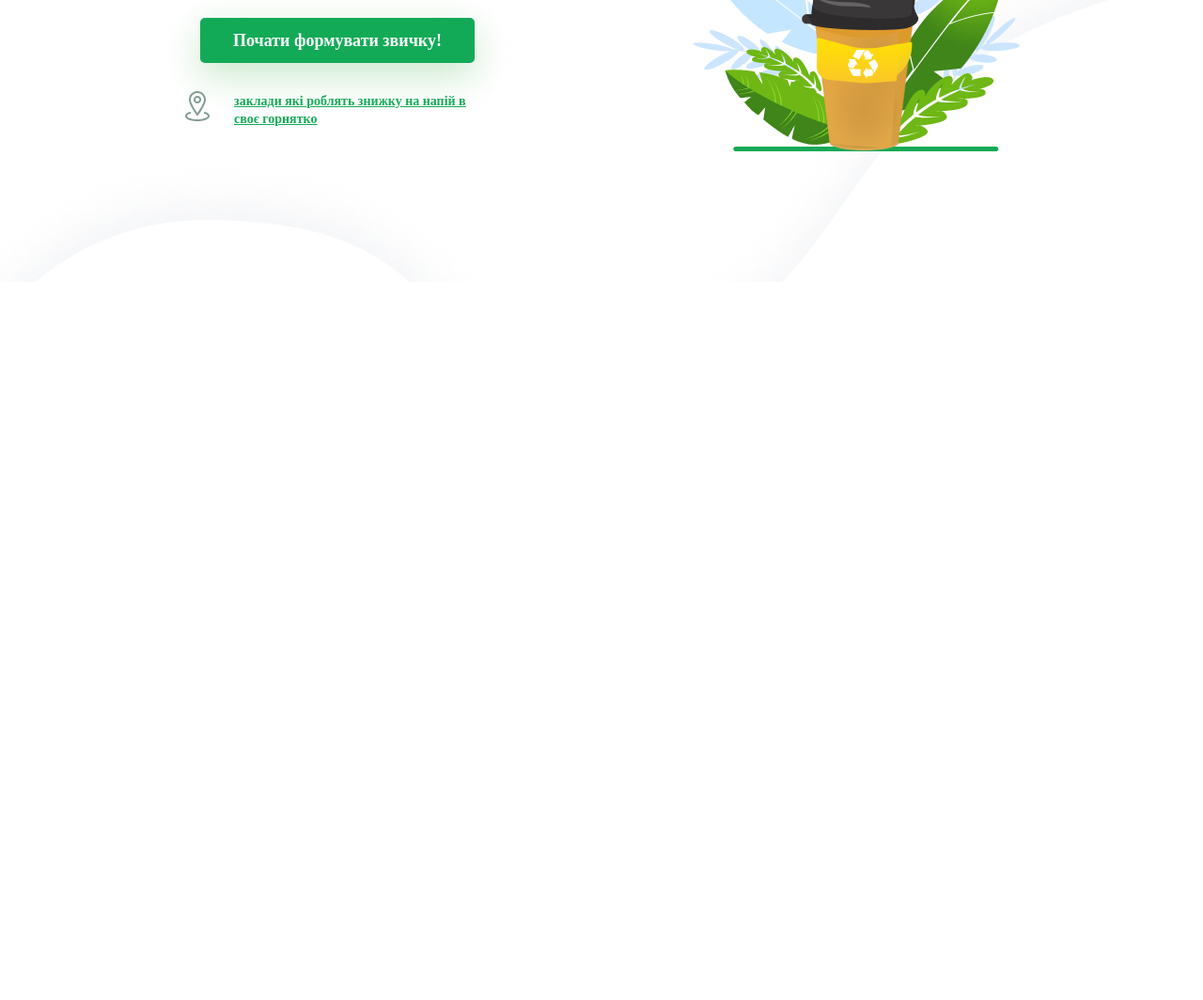
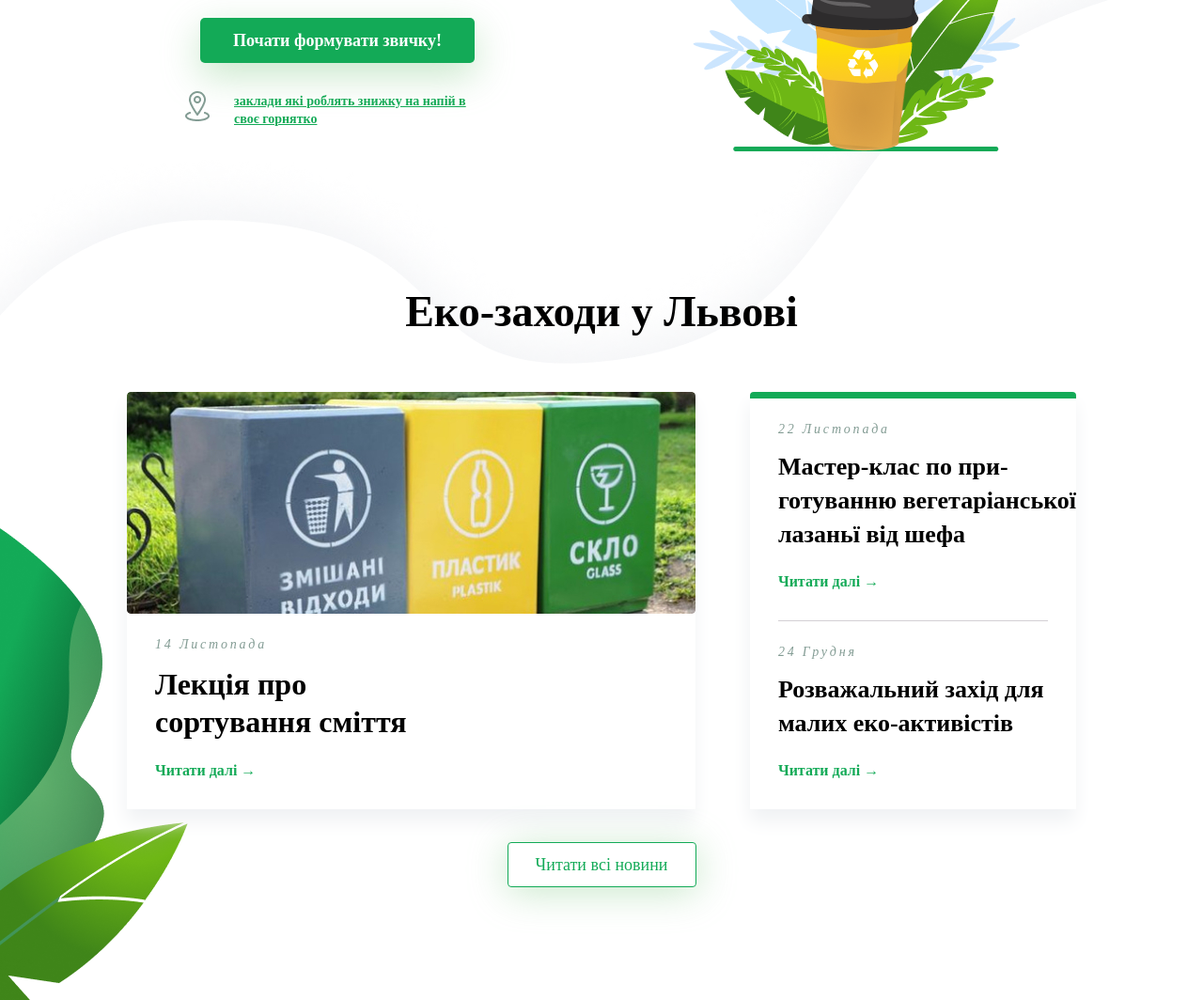
Before and after one commit to AndriyDarmits/eco-project, a plain HTML site: page index.html in a window 1280 px wide. Shown: the part 1459-2523 px from the top of the page at 94% size. Before the commit the page ends 1759 px from the top, so only its background shows below. Drawn offline with Linux system fonts and the light colour scheme.

Commit message:
added ecoEvent section

```diff
--- a/index.html
+++ b/index.html
@@ -111,6 +111,51 @@
             <img class="bg__aboutUs" src="layout/img/whatWedo/bg.png" alt="">
         </section>
 
+        <section class="ecoEvents">
+            <div class="container__ecoEvents">
+                <div class="ecoEvents__inner">
+                    <h2 class="ecoEvents__title">Еко-заходи у Львові</h2>
+                    <div class="ecoEvents__article">
+                        <div class="ecoEvents__article-first">
+                            <img src="layout/img/events/Rectangle.jpg" alt="" class="article__img">
+                            <div class="eco__article break">
+                                <div class="ecoArticle__date">14 Листопада</div>
+                                <div class="ecoArticle__title">Лекція про<br class="title__break">сортування сміття</div>
+                                <div class="ecoArticle__link">
+                                    <a href="#">Читати далі &rarr;</a>
+                                </div>
+                            </div>
+                        </div>
+                        <div class="ecoEvents__article-second">
+                            <div class="eco__article">
+                                <div class="ecoArticle__date">22 Листопада</div>
+                                <div class="ecoArticle__title eco__title-mod">Мастер-клас по при- <br>готуванню вегетаріанської<br> лазаньї від шефа</div>
+                                <div class="ecoArticle__link">
+                                    <a href="#">Читати далі &rarr;</a>
+                                </div>
+                            </div>
+                            <hr class="article__line">
+                            <div class="eco__article">
+                                <div class="ecoArticle__date">24 Грудня</div>
+                                <div class="ecoArticle__title eco__title-mod">Розважальний захід для <br>малих еко-активістів</div>
+                                <div class="ecoArticle__link">
+                                    <a href="#">Читати далі &rarr;</a>
+                                </div>
+                            </div>
+                        </div>
+                    </div><!--ecoEvents__article-->
+                     <div class="readAll__article">
+                         <a href="#">Читати всі новини</a>
+                     </div>
+
+                    <img class="events__bg events__bgtop" src="layout/img/events/bgtop.png" alt="">
+                    <img class="events__bg events__bgmiddle" src="layout/img/events/bgmiddle.png" alt="">
+                    <img class="events__bg events__bgbottom" src="layout/img/events/bgbottom.png" alt="">
+
+                </div><!--ecoEvents__inner-->
+            </div><!--container-->
+        </section>
+
 
     </div>
 
--- a/layout/style.css
+++ b/layout/style.css
@@ -349,3 +349,160 @@ html{
     min-width: 100%;
 
 }
+
+/*=========ecoEvents============*/
+.ecoEvents{
+    margin-bottom: 120px;
+    position: relative;
+
+}
+
+.container__ecoEvents{
+   max-width: 1040px;
+   width: 100%;
+   margin: 0 auto;
+   padding: 0 15px;
+}
+
+.ecoEvents__title{
+   text-align: center;
+   font-size: 46px;
+   line-height: 64px;
+   font-weight: 600;
+   color: #000;
+   margin-bottom: 53px;
+}
+
+.ecoEvents__article{
+
+   display: flex;
+   justify-content: space-between;
+   margin-bottom: 35px;
+}
+
+.ecoEvents__article-first{
+   background: #FFFFFF;
+   box-shadow: -1px 13px 20px #F0F2F4;
+   border-radius: 4px;
+   margin-right: 15px;
+}
+
+.article__img{
+   border-radius: 4px;
+   display: block;
+   max-width: 605px;
+   width: 100%;
+}
+
+.eco__article{
+   background: #fff;
+   padding: 21px 0 29px 30px;
+
+}
+.ecoArticle__date{
+   font-size: 14px;
+   line-height: 24px;
+   font-style: italic;
+   font-weight: 400;
+   color: #839C94;
+   letter-spacing: 2.8px;
+   margin-bottom: 10px;
+
+}
+
+.ecoArticle__title{
+   font-size: 32px;
+   color: #000;
+   line-height: 40px;
+   font-weight: 600;
+   margin-bottom: 20px;
+}
+.ecoArticle__link a{
+   text-decoration: none;
+   color: #13AA57;
+   font-size: 16px;
+   line-height: 24px;
+   font-weight: 600;
+}
+.ecoArticle__link a:hover{
+   text-decoration: underline;
+}
+
+
+.ecoEvents__article-second{
+  background: #FFFFFF;
+   box-shadow: -1px 13px 20px #F0F2F4;
+   border-radius: 4px;
+   border-top: 7px solid #13AA57 ;
+}
+
+.eco__title-mod{
+   font-size: 26px;
+   line-height: 36px;
+}
+
+.article__line{
+   margin: 0 30px;
+   border: 0;
+   height: 1px;
+   background: rgba(150, 141, 153, 0.42);
+}
+.readAll__article{
+   display: -webkit-flex;
+   display: -moz-flex;
+   display: -ms-flex;
+   display: -o-flex;
+   display: flex;
+   justify-content: center;
+}
+
+.readAll__article a{
+   width: 201px;
+   height: 48px;
+   display: -webkit-flex;
+   display: -moz-flex;
+   display: -ms-flex;
+   display: -o-flex;
+   display: flex;
+   justify-content: center;
+   -ms-align-items: center;
+   align-items: center;
+   background: #FFFFFF;
+   border: 1px solid #13AA57;
+   border-radius: 4px;
+   text-decoration: none;
+   color: #13AA57;
+   filter: drop-shadow(0px 5px 20px rgba(118, 196, 125, 0.411204));
+
+   font-size: 18px;
+   line-height: 32px;
+   font-weight: 400;
+
+   transition: all 0.3s linear;
+
+
+
+
+}
+.readAll__article a:hover{
+   background-color: rgba(19, 170, 87, 0.1);
+
+}
+
+.events__bg{
+   position: absolute;
+   left: 0;
+   z-index: -1;
+
+}
+.events__bgtop{
+   top: 241px;
+}
+
+.events__bgmiddle{
+   top: 241px;
+}
+
+.events__bgbottom{
+   top: 514px;
+}
```
